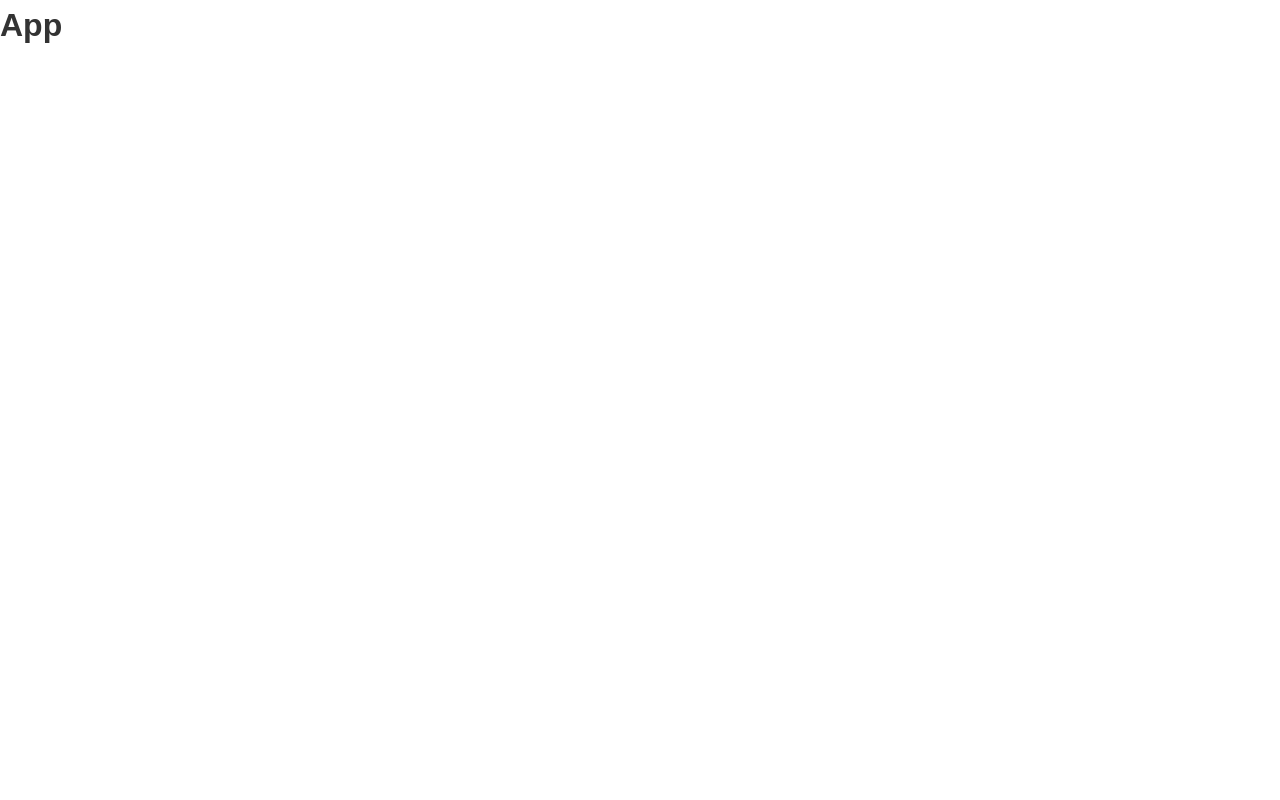
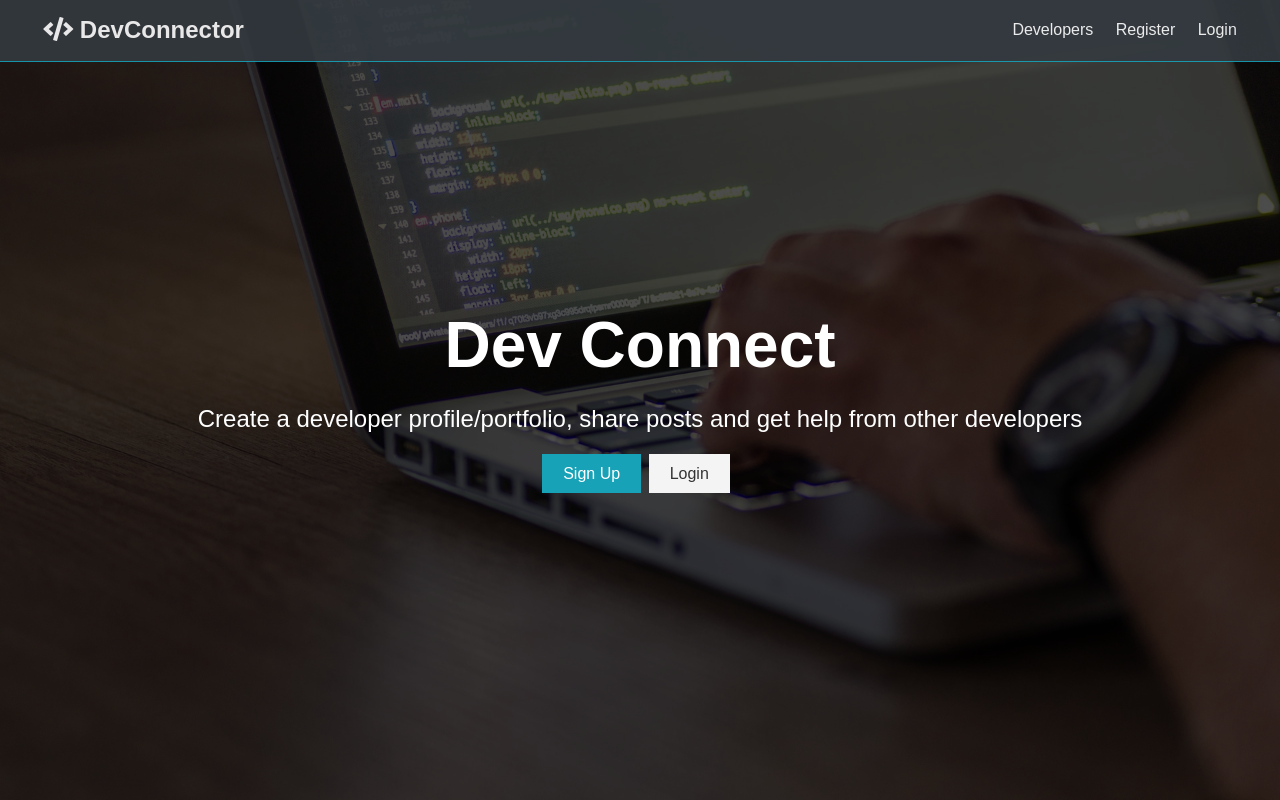
Before and after one commit to Kwabena-Agyeman/dev-connector-MERN, a React (Create React App) app in the folder client/: page / in a window 1280 px wide. Built offline with nearby package versions, Linux system fonts and the light colour scheme.

Commit message:
added navbar and landing page components

```diff
--- a/client/src/App.js
+++ b/client/src/App.js
@@ -1,11 +1,15 @@
 /** @format */
+
+import Navbar from "./components/layout/Navbar";
+import Landing from "./components/layout/Landing";
 
 import "./App.css";
 
 const App = () => {
   return (
     <>
-      <h1>App</h1>
+      <Navbar />
+      <Landing />
     </>
   );
 };
--- /dev/null
+++ b/client/src/components/layout/Landing.js
@@ -0,0 +1,29 @@
+/** @format */
+
+import React from "react";
+
+const Landing = () => {
+  return (
+    <section className='landing'>
+      <div className='dark-overlay'>
+        <div className='landing-inner'>
+          <h1 className='x-large'>Dev Connect</h1>
+          <p className='lead'>
+            Create a developer profile/portfolio, share posts and get help from
+            other developers
+          </p>
+          <div className='buttons'>
+            <a href='register.html' className='btn btn-primary'>
+              Sign Up
+            </a>
+            <a href='login.html' className='btn btn-light'>
+              Login
+            </a>
+          </div>
+        </div>
+      </div>
+    </section>
+  );
+};
+
+export default Landing;
--- /dev/null
+++ b/client/src/components/layout/Navbar.js
@@ -0,0 +1,28 @@
+/** @format */
+
+import React from "react";
+
+const Navbar = () => {
+  return (
+    <nav className='navbar bg-dark'>
+      <h1>
+        <a href='index.html'>
+          <i className='fas fa-code'></i> DevConnector
+        </a>
+      </h1>
+      <ul>
+        <li>
+          <a href='profiles.html'>Developers</a>
+        </li>
+        <li>
+          <a href='register.html'>Register</a>
+        </li>
+        <li>
+          <a href='login.html'>Login</a>
+        </li>
+      </ul>
+    </nav>
+  );
+};
+
+export default Navbar;
```
